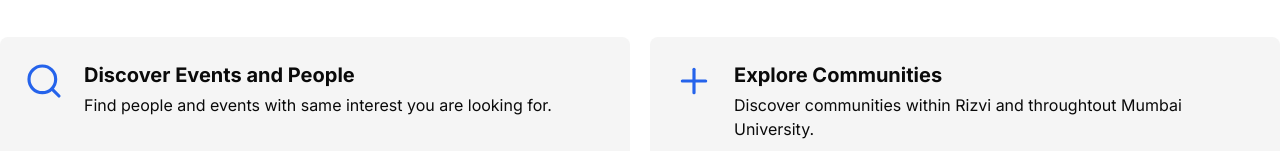
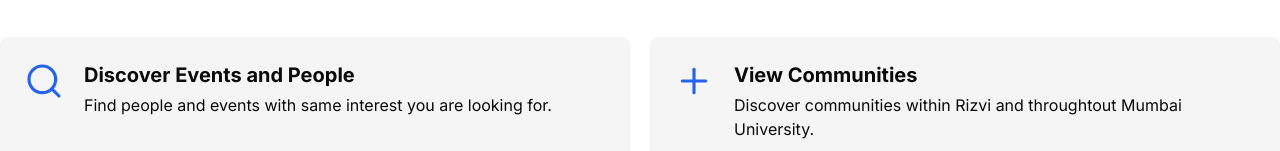
Before and after one commit to insanelyai/virtual_event_hosting, a Next.js app: page / in a window 1280 px wide. Shown: the part 259-410 px from the top of the page. Built offline with nearby package versions, Linux system fonts and the light colour scheme.

Commit message:
Demo: Git

```diff
--- a/components/MeetWorks.jsx
+++ b/components/MeetWorks.jsx
@@ -33,7 +33,7 @@
             <div className="w-full h-full flex-1 space-y-3">
               <div>
                 <h3 className="text-xl font-bold pb-1">
-                  Explore Communities
+                  View Communities
                 </h3>
                 <p className="h-12">Discover communities within Rizvi and throughtout Mumbai University.</p>
               </div>
```
